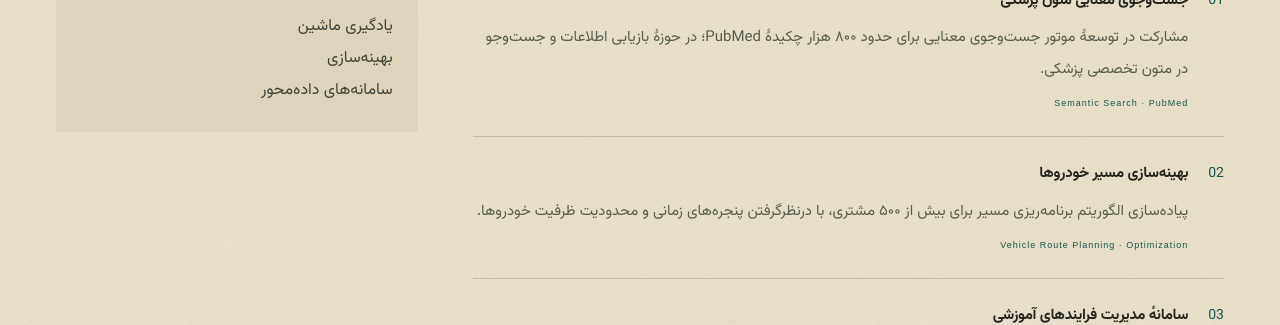
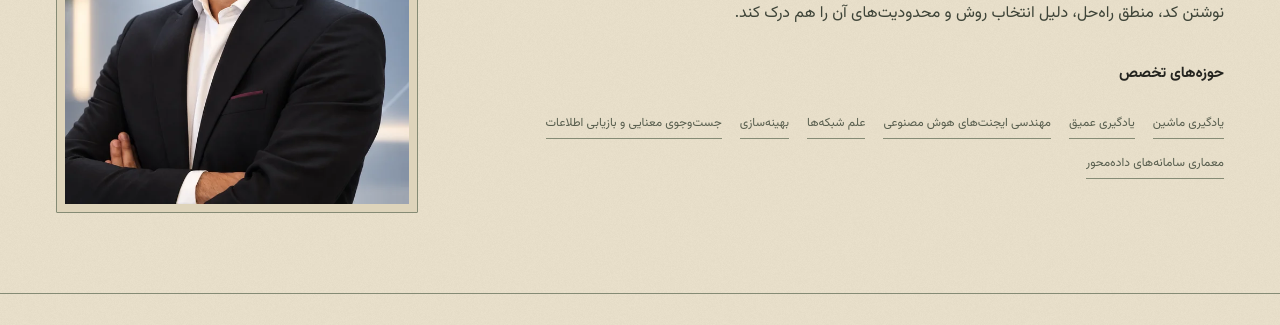
Before and after one commit to cyborg1367/class-notes, a plain HTML site: page web/about/index.html in a window 1280 px wide. Shown: the part 596-921 px from the top of the page. Drawn offline with Linux system fonts and the light colour scheme.

Commit message:
Apply instructor biography and portrait to about page

```diff
--- a/web/about/index.html
+++ b/web/about/index.html
@@ -1,11 +1,9 @@
-<!doctype html><html lang="fa" dir="rtl"><head><meta charset="utf-8"><meta name="viewport" content="width=device-width,initial-scale=1"><meta name="description" content="یادداشت‌ها، تمرین‌ها و آزمون‌های کلاس‌های مسعود آهنگری"><meta name="theme-color" content="#e7dec9"><meta name="referrer" content="strict-origin-when-cross-origin"><title>دربارهٔ مدرس | دفتر کلاس</title><link rel="icon" href="../assets/favicon.svg"><link rel="preload" href="../assets/fonts/Vazirmatn-Regular.woff2" as="font" type="font/woff2" crossorigin><link rel="stylesheet" href="../assets/reference.css?v=build"><link rel="stylesheet" href="../assets/site.css?v=build"><link rel="stylesheet" href="../assets/portal.css?v=build"><link rel="stylesheet" href="../assets/paper.css?v=build"><script defer src="../assets/scroll-motion.js?v=build"></script><script defer data-portal src="../assets/portal.js?v=build"></script></head>
+<!doctype html><html lang="fa" dir="rtl"><head><meta charset="utf-8"><meta name="viewport" content="width=device-width,initial-scale=1"><meta name="description" content="یادداشت‌ها، تمرین‌ها و آزمون‌های کلاس‌های مسعود آهنگری"><meta name="theme-color" content="#e7dec9"><meta name="referrer" content="strict-origin-when-cross-origin"><title>دربارهٔ مدرس | دفتر کلاس</title><link rel="icon" href="../assets/favicon.svg"><link rel="preload" href="../assets/fonts/Vazirmatn-Regular.woff2" as="font" type="font/woff2" crossorigin><link rel="stylesheet" href="../assets/reference.css?v=build"><link rel="stylesheet" href="../assets/site.css?v=build"><link rel="stylesheet" href="../assets/portal.css?v=build"><link rel="stylesheet" href="../assets/paper.css?v=build"><script defer src="../assets/scroll-motion.js?v=build"></script><script defer data-portal src="../assets/portal.js?v=build"></script><link rel="stylesheet" href="../assets/about-instructor.css?v=instructor-1"></head>
 <body data-page="about" data-lesson-id=""><a class="skip-link" href="#main">رفتن به محتوای اصلی</a><header class="portal-header"><div class="shell portal-nav"><a class="brand" href="../index.html"><img src="../assets/logo.svg" width="37" height="37" alt=""><span class="brand-name">دفتر کلاس<small lang="en">CLASS NOTES</small></span></a><button class="nav-menu" type="button" aria-controls="portal-nav" aria-expanded="false">فهرست <svg viewBox="0 0 20 20" aria-hidden="true"><path d="M3 5h14M3 10h14M3 15h14" fill="none" stroke="currentColor" stroke-width="1.6"/></svg></button><nav class="portal-links" id="portal-nav" aria-label="پیمایش اصلی"><a href="../index.html">صفحهٔ اصلی</a><a href="../index.html#classes">کلاس‌ها</a><a aria-current="page" href="../about/">دربارهٔ مدرس</a><a data-teacher-link hidden href="../instructor/">پنل مدرس</a><a class="nav-account" data-account-link href="../account/">ورود به حساب ←</a></nav></div></header><main id="main"><nav class="shell route-trail" aria-label="مسیر صفحه"><ol><li><a dir="auto" href="../index.html">صفحهٔ اصلی</a></li><li><span aria-current="page" dir="auto">دربارهٔ مدرس</span></li></ol></nav><section class="portfolio shell" id="instructor" aria-labelledby="instructor-title">
  <div class="portfolio-head"><div><p class="eyebrow">دربارهٔ مدرس</p><h1 id="instructor-title">مسعود آهنگری</h1><p class="latin-name" lang="en" dir="ltr">Masoud Ahangary</p></div><a class="quiet-link" href="https://www.linkedin.com/in/masoud-ahangary/" target="_blank" rel="noopener noreferrer">سوابق و فعالیت‌ها در LinkedIn ↗</a></div>
- <div class="portfolio-grid"><div class="portrait"><div class="monogram" aria-label="حروف نام Masoud Ahangary">MA</div><p>یادگیری ماشین<br>بهینه‌سازی<br>سامانه‌های داده‌محور</p></div>
- <div class="portfolio-copy"><p>من در حوزهٔ یادگیری ماشین، حل مسائل بهینه‌سازی و توسعهٔ سامانه‌های داده‌محور فعالیت می‌کنم. تجربهٔ حرفه‌ای من، صورت‌بندی مسئله، طراحی و پیاده‌سازی الگوریتم‌ها، تحلیل نیازمندی‌ها و طراحی معماری نرم‌افزار و مدل داده را در بر می‌گیرد.</p>
- <div class="expertise" aria-label="تخصص‌ها"><span>یادگیری ماشین</span><span>بهینه‌سازی</span><span>جست‌وجوی معنایی</span><span>بازیابی اطلاعات</span><span>معماری سامانه</span><span>خودکارسازی فرایندها</span></div>
- <div class="project-list"><article><span class="project-number" dir="ltr">01</span><div><h3>جست‌وجوی معنایی متون پزشکی</h3><p>مشارکت در توسعهٔ موتور جست‌وجوی معنایی برای حدود ۸۰۰ هزار چکیدهٔ PubMed؛ در حوزهٔ بازیابی اطلاعات و جست‌وجو در متون تخصصی پزشکی.</p><span lang="en" dir="ltr">Semantic Search · PubMed</span></div></article>
- <article><span class="project-number" dir="ltr">02</span><div><h3>بهینه‌سازی مسیر خودروها</h3><p>پیاده‌سازی الگوریتم برنامه‌ریزی مسیر برای بیش از ۵۰۰ مشتری، با درنظرگرفتن پنجره‌های زمانی و محدودیت ظرفیت خودروها.</p><span lang="en" dir="ltr">Vehicle Route Planning · Optimization</span></div></article>
- <article><span class="project-number" dir="ltr">03</span><div><h3>سامانهٔ مدیریت فرایندهای آموزشی</h3><p>طراحی و توسعهٔ Kadoos CRM برای مدیریت مسیر دانشجو؛ از مشاوره و ثبت‌نام تا شرکت در دوره و پیگیری ارتباطات. تحلیل نیازمندی‌ها، معماری و مدل داده، خودکارسازی و گزارش‌گیری از بخش‌های این پروژه‌اند.</p><span lang="en" dir="ltr">Kadoos CRM · Educational Operations</span></div></article></div></div></div>
+ <div class="portfolio-grid instructor-profile"><figure class="portrait instructor-portrait"><img src="../assets/masoud-ahangary.webp" width="640" height="800" alt="مسعود آهنگری" decoding="async"></figure>
+ <div class="portfolio-copy"><p>من مسعود آهنگری هستم؛ تحصیل‌کردهٔ دانشگاه صنعتی شریف و فعال در حوزه‌های یادگیری ماشین، یادگیری عمیق و مهندسی ایجنت‌های هوش مصنوعی. تجربهٔ من همچنین شامل اجرای پروژه‌های مهم در حوزهٔ علم شبکه‌ها، حل مسائل بهینه‌سازی و توسعهٔ سامانه‌های داده‌محور است. در این مسیر، به پیوند میان مبانی نظری، صورت‌بندی دقیق مسئله و ساخت راه‌حل‌های عملی توجه دارم.</p>
+ <p>در تدریس، تلاش می‌کنم مفاهیم از طریق توضیح روشن، مثال و تجربهٔ عملی قابل فهم شوند. در این کلاس‌ها، از شناخت مسئله و داده‌ها شروع می‌کنیم و قدم‌به‌قدم به پیاده‌سازی و بررسی نتیجه می‌رسیم؛ با این هدف که دانشجو علاوه بر نوشتن کد، منطق راه‌حل، دلیل انتخاب روش و محدودیت‌های آن را هم درک کند.</p>
+ <h2 class="instructor-skills-title">حوزه‌های تخصص</h2><div class="expertise" aria-label="حوزه‌های تخصص"><span>یادگیری ماشین</span><span>یادگیری عمیق</span><span>مهندسی ایجنت‌های هوش مصنوعی</span><span>علم شبکه‌ها</span><span>بهینه‌سازی</span><span>جست‌وجوی معنایی و بازیابی اطلاعات</span><span>معماری سامانه‌های داده‌محور</span></div></div></div>
 </section>
 </main><footer class="portal-footer"><div class="shell"><a class="brand" href="../index.html">دفتر کلاس</a><p>یادداشت‌ها، تمرین‌ها و آزمون‌های کلاس‌های مسعود آهنگری</p><p lang="en" dir="ltr">Masoud Ahangary · Class Notes</p></div></footer><script id="catalog-data" type="application/json"></script><div id="toast" role="status" aria-live="polite"></div></body></html>
```
